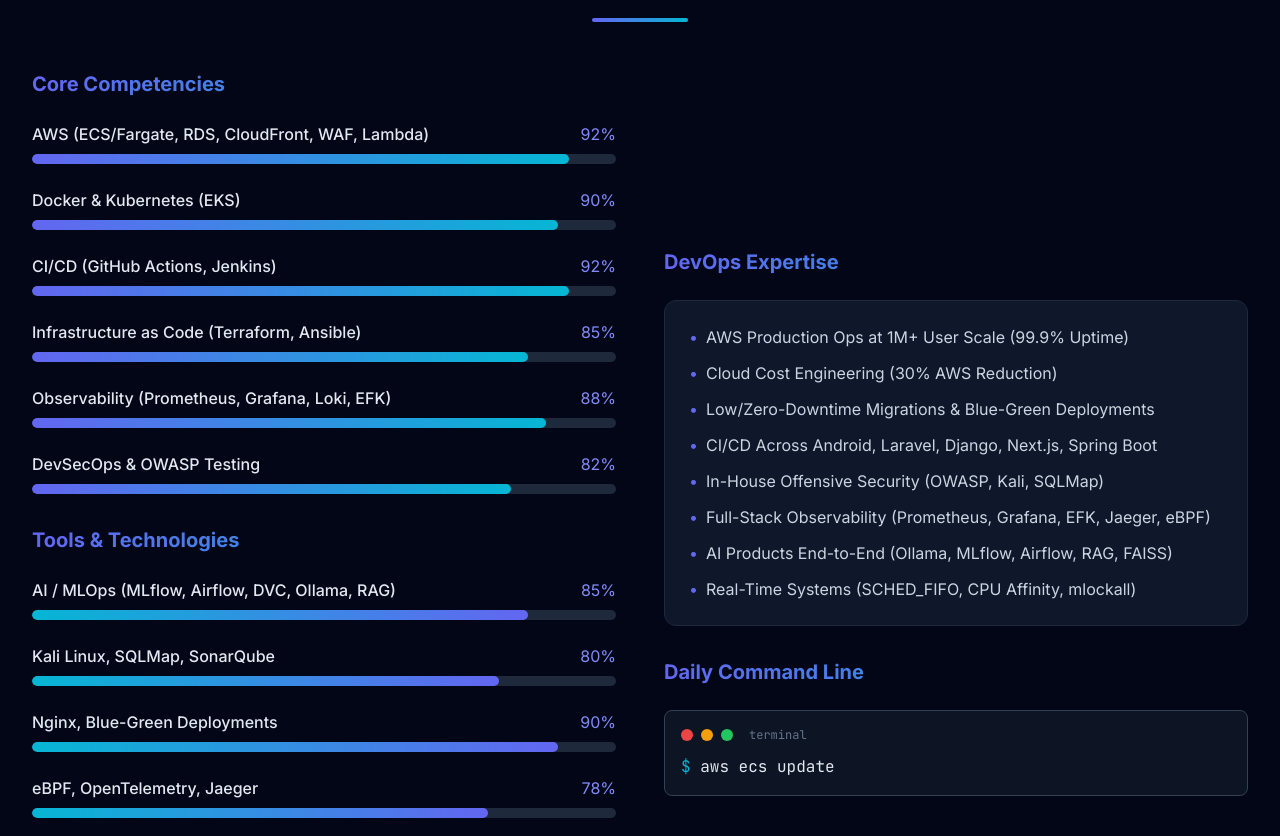
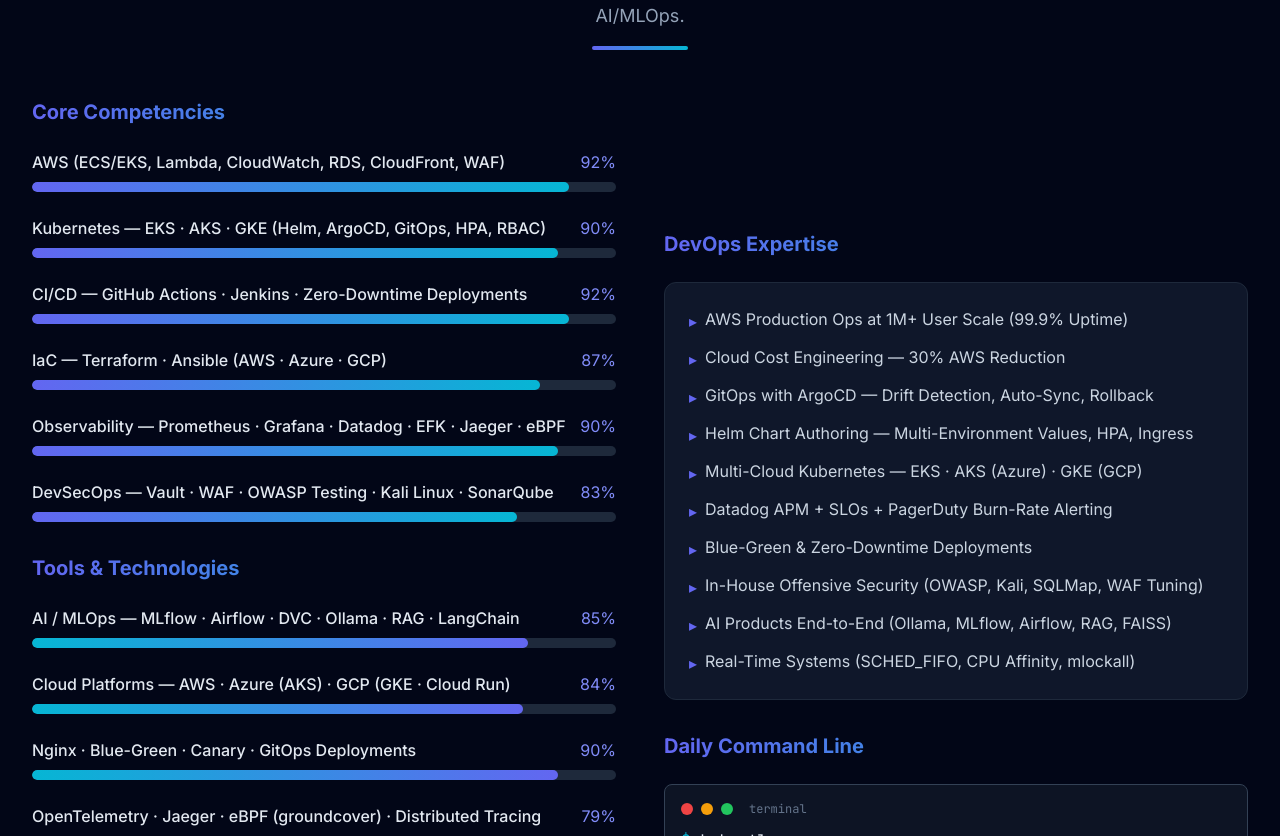
Before and after one commit to AbadNaseer/portfolio, a React (Vite) app: page / in a window 1280 px wide. Shown: the part 1964-2800 px from the top of the page. Built offline with nearby package versions, Linux system fonts and the light colour scheme.

Commit message:
update Skills.tsx: add 4yr exp, ArgoCD, Helm, Azure, GCP, Datadog, new projects

```diff
--- a/src/components/sections/Skills.tsx
+++ b/src/components/sections/Skills.tsx
@@ -6,35 +6,32 @@ import ProgressBar from '../ui/ProgressBar';
 import TerminalEffect from '../ui/TerminalEffect';
 
 const Skills: React.FC = () => {
-  const [ref, inView] = useInView({
-    triggerOnce: true,
-    threshold: 0.1,
-  });
+  const [ref, inView] = useInView({ triggerOnce: true, threshold: 0.1 });
 
   const technicalSkills = [
-    { label: 'AWS (ECS/Fargate, RDS, CloudFront, WAF, Lambda)', percentage: 92 },
-    { label: 'Docker & Kubernetes (EKS)', percentage: 90 },
-    { label: 'CI/CD (GitHub Actions, Jenkins)', percentage: 92 },
-    { label: 'Infrastructure as Code (Terraform, Ansible)', percentage: 85 },
-    { label: 'Observability (Prometheus, Grafana, Loki, EFK)', percentage: 88 },
-    { label: 'DevSecOps & OWASP Testing', percentage: 82 },
+    { label: 'AWS (ECS/EKS, Lambda, CloudWatch, RDS, CloudFront, WAF)', percentage: 92 },
+    { label: 'Kubernetes — EKS · AKS · GKE (Helm, ArgoCD, GitOps, HPA, RBAC)', percentage: 90 },
+    { label: 'CI/CD — GitHub Actions · Jenkins · Zero-Downtime Deployments', percentage: 92 },
+    { label: 'IaC — Terraform · Ansible (AWS · Azure · GCP)', percentage: 87 },
+    { label: 'Observability — Prometheus · Grafana · Datadog · EFK · Jaeger · eBPF', percentage: 90 },
+    { label: 'DevSecOps — Vault · WAF · OWASP Testing · Kali Linux · SonarQube', percentage: 83 },
   ];
 
   const tools = [
-    { label: 'AI / MLOps (MLflow, Airflow, DVC, Ollama, RAG)', percentage: 85 },
-    { label: 'Kali Linux, SQLMap, SonarQube', percentage: 80 },
-    { label: 'Nginx, Blue-Green Deployments', percentage: 90 },
-    { label: 'eBPF, OpenTelemetry, Jaeger', percentage: 78 },
-    { label: 'Vault, SSL/TLS, fail2ban, UFW', percentage: 85 },
-    { label: 'Python, Bash, TypeScript, Go (learning)', percentage: 85 },
+    { label: 'AI / MLOps — MLflow · Airflow · DVC · Ollama · RAG · LangChain', percentage: 85 },
+    { label: 'Cloud Platforms — AWS · Azure (AKS) · GCP (GKE · Cloud Run)', percentage: 84 },
+    { label: 'Nginx · Blue-Green · Canary · GitOps Deployments', percentage: 90 },
+    { label: 'OpenTelemetry · Jaeger · eBPF (groundcover) · Distributed Tracing', percentage: 79 },
+    { label: 'HashiCorp Vault · SSL/TLS · fail2ban · UFW/iptables', percentage: 85 },
+    { label: 'Python · Bash · TypeScript · Kotlin · Java/Spring Boot', percentage: 85 },
   ];
 
   const terminalCommands = [
-    'aws ecs update-service --force-new-deployment',
-    'kubectl get pods --all-namespaces',
-    'terraform apply -auto-approve',
-    'helm upgrade --install obs ./kube-prometheus-stack',
-    'sqlmap -u https://target --batch --risk=3'
+    'kubectl apply -f argocd/app-of-apps.yaml',
+    'helm upgrade --install api ./charts/api-service -f values-prod.yaml',
+    'terraform apply -var-file=environments/prod.tfvars',
+    'aws ecs update-service --force-new-deployment --cluster prod',
+    'datadog-ci synthetics run-tests --public-id abc-123'
   ];
 
   return (
@@ -42,7 +39,7 @@ const Skills: React.FC = () => {
       <div className="container-custom">
         <SectionTitle
           title="Technical Skills"
-          subtitle="A comprehensive overview of my technical expertise and proficiency levels."
+          subtitle="Full-stack DevOps — cloud, containers, GitOps, observability, security, and AI/MLOps."
         />
 
         <div className="grid grid-cols-1 lg:grid-cols-2 gap-12">
@@ -55,12 +52,7 @@ const Skills: React.FC = () => {
             >
               <h3 className="text-xl font-bold mb-6 gradient-text">Core Competencies</h3>
               {technicalSkills.map((skill, index) => (
-                <ProgressBar
-                  key={index}
-                  label={skill.label}
-                  percentage={skill.percentage}
-                  delay={index * 0.1}
-                />
+                <ProgressBar key={index} label={skill.label} percentage={skill.percentage} delay={index * 0.1} />
               ))}
             </motion.div>
 
@@ -69,15 +61,9 @@ const Skills: React.FC = () => {
               animate={inView ? { opacity: 1, y: 0 } : { opacity: 0, y: 20 }}
               transition={{ duration: 0.5, delay: 0.2 }}
             >
-              <h3 className="text-xl font-bold mb-6 gradient-text">Tools & Technologies</h3>
+              <h3 className="text-xl font-bold mb-6 gradient-text">Tools &amp; Technologies</h3>
               {tools.map((tool, index) => (
-                <ProgressBar
-                  key={index}
-                  label={tool.label}
-                  percentage={tool.percentage}
-                  color="from-secondary-500 to-primary-500"
-                  delay={index * 0.1}
-                />
+                <ProgressBar key={index} label={tool.label} percentage={tool.percentage} color="from-secondary-500 to-primary-500" delay={index * 0.1} />
               ))}
             </motion.div>
           </div>
@@ -92,43 +78,28 @@ const Skills: React.FC = () => {
               <h3 className="text-xl font-bold mb-6 gradient-text">DevOps Expertise</h3>
               <div className="card">
                 <ul className="space-y-3 text-slate-300">
-                  <li className="flex items-start">
-                    <span className="text-primary-500 mr-2">•</span>
-                    <span>AWS Production Ops at 1M+ User Scale (99.9% Uptime)</span>
-                  </li>
-                  <li className="flex items-start">
-                    <span className="text-primary-500 mr-2">•</span>
-                    <span>Cloud Cost Engineering (30% AWS Reduction)</span>
-                  </li>
-                  <li className="flex items-start">
-                    <span className="text-primary-500 mr-2">•</span>
-                    <span>Low/Zero-Downtime Migrations & Blue-Green Deployments</span>
-                  </li>
-                  <li className="flex items-start">
-                    <span className="text-primary-500 mr-2">•</span>
-                    <span>CI/CD Across Android, Laravel, Django, Next.js, Spring Boot</span>
-                  </li>
-                  <li className="flex items-start">
-                    <span className="text-primary-500 mr-2">•</span>
-                    <span>In-House Offensive Security (OWASP, Kali, SQLMap)</span>
-                  </li>
-                  <li className="flex items-start">
-                    <span className="text-primary-500 mr-2">•</span>
-                    <span>Full-Stack Observability (Prometheus, Grafana, EFK, Jaeger, eBPF)</span>
-                  </li>
-                  <li className="flex items-start">
-                    <span className="text-primary-500 mr-2">•</span>
-                    <span>AI Products End-to-End (Ollama, MLflow, Airflow, RAG, FAISS)</span>
-                  </li>
-                  <li className="flex items-start">
-                    <span className="text-primary-500 mr-2">•</span>
-                    <span>Real-Time Systems (SCHED_FIFO, CPU Affinity, mlockall)</span>
-                  </li>
+                  {[
+                    'AWS Production Ops at 1M+ User Scale (99.9% Uptime)',
+                    'Cloud Cost Engineering — 30% AWS Reduction',
+                    'GitOps with ArgoCD — Drift Detection, Auto-Sync, Rollback',
+                    'Helm Chart Authoring — Multi-Environment Values, HPA, Ingress',
+                    'Multi-Cloud Kubernetes — EKS · AKS (Azure) · GKE (GCP)',
+                    'Datadog APM + SLOs + PagerDuty Burn-Rate Alerting',
+                    'Blue-Green & Zero-Downtime Deployments',
+                    'In-House Offensive Security (OWASP, Kali, SQLMap, WAF Tuning)',
+                    'AI Products End-to-End (Ollama, MLflow, Airflow, RAG, FAISS)',
+                    'Real-Time Systems (SCHED_FIFO, CPU Affinity, mlockall)',
+                  ].map(item => (
+                    <li key={item} className="flex items-start">
+                      <span className="text-primary-500 mr-2 mt-0.5">▸</span>
+                      <span>{item}</span>
+                    </li>
+                  ))}
                 </ul>
               </div>
             </div>
 
-            <div className="mt-8">
+            <div>
               <h3 className="text-xl font-bold mb-6 gradient-text">Daily Command Line</h3>
               <TerminalEffect commands={terminalCommands} />
             </div>
```
